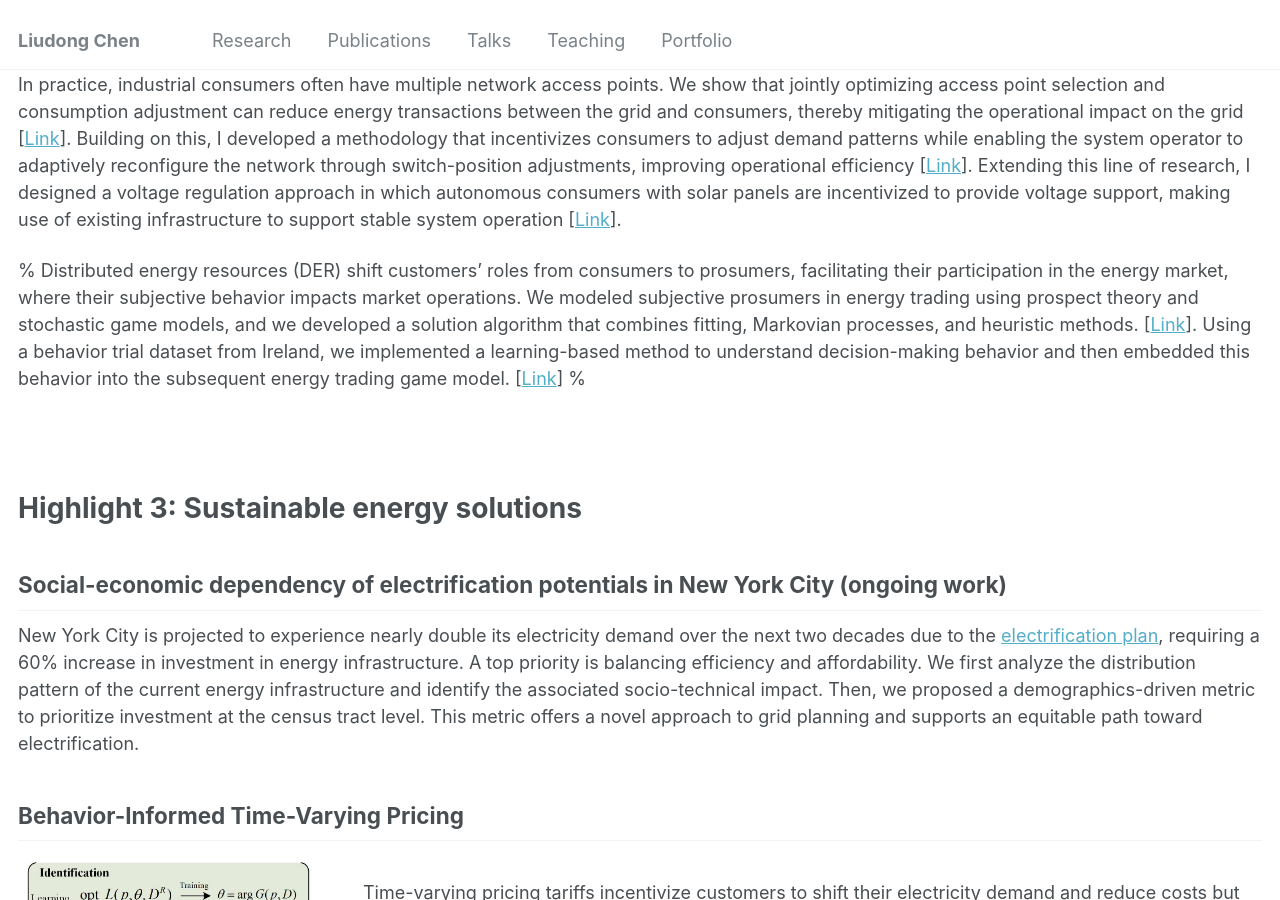
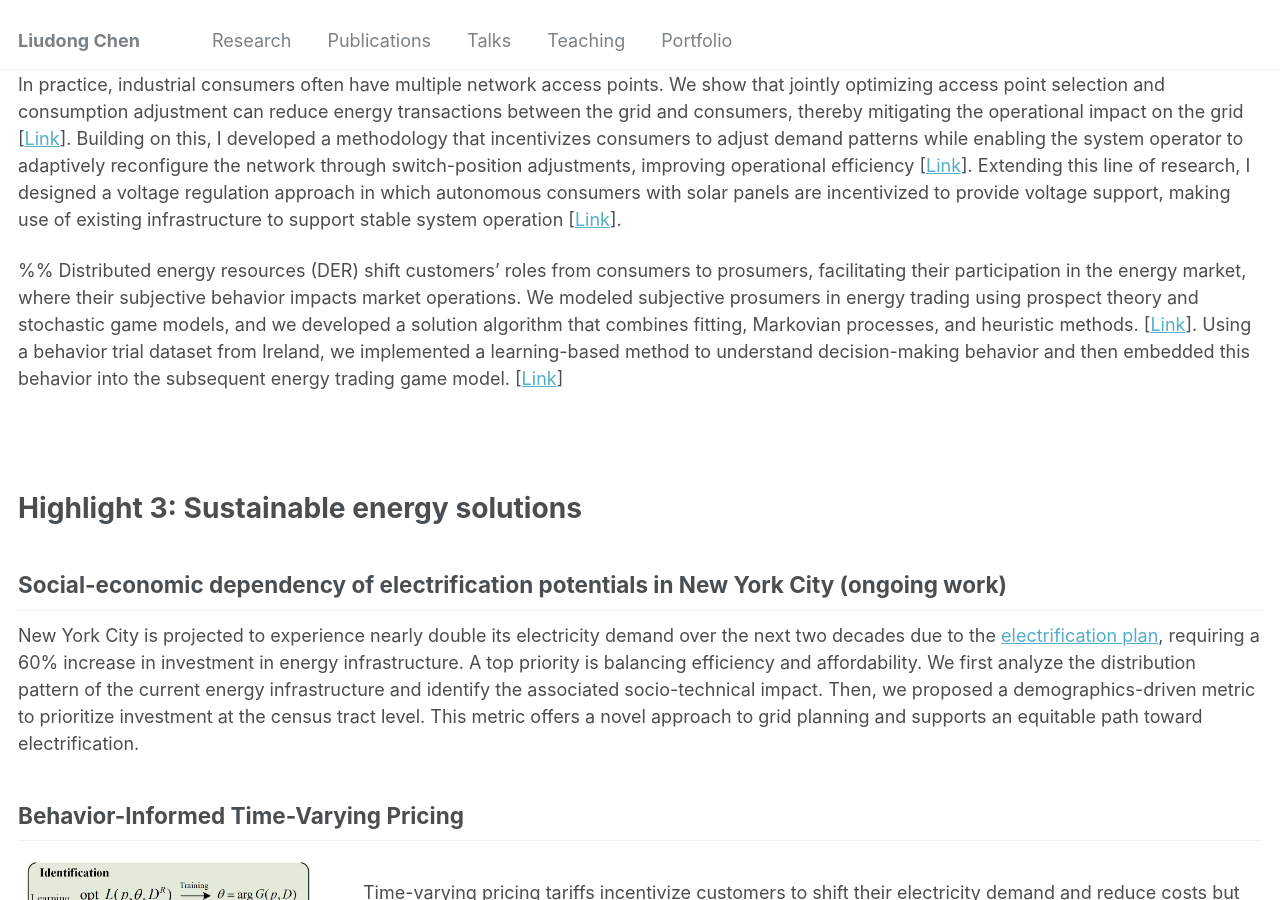
Before and after one commit to liudong-chen/liudong-chen.github.io, a Jekyll site: the page built from _pages/research.md, in a window 1280 px wide and 900 px high, scrolled down 1368 px. Built offline with Jekyll 4.4.1, drawn with Linux system fonts in a browser that asks for light colours.

```diff
--- a/_pages/research.md
+++ b/_pages/research.md
@@ -39,9 +39,9 @@ Heterogeneity interacts with uncertainty, shaping consumer behavior away from re
 Coincident peak (CP) demand charges customers based on their individual demand at the system's overall peak time. We proposed a novel game-based framework to analyze the CP shaving problem, developing a theoretical model to examine the impact of strategic customer behavior on system efficiency. The game structure exhibits different characteristics depending on the extent to which customers can shift their demand. We derived analytical Nash equilibrium solutions and analyzed the efficiency loss by comparing it to a standardized centralized peak-sharing model. [[Link](https://arxiv.org/abs/2501.02792)]
 
 ## Interdependence between network structure and strategic consumers
-In practice, industrial consumers often have multiple network access points. We show that jointly optimizing access point selection and consumption adjustment can reduce energy transactions between the grid and consumers, thereby mitigating the operational impact on the grid [[Link](../assets/Multiple_Sharing_Region.pdf)]. Building on this, I developed a methodology that incentivizes consumers to adjust demand patterns while enabling the system operator to adaptively reconfigure the network through switch-position adjustments, improving operational efficiency [[Link](../assets/Dynamic_network_structures .pdf)]. Extending this line of research, I designed a voltage regulation approach in which autonomous consumers with solar panels are incentivized to provide voltage support, making use of existing infrastructure to support stable system operation [[Link](../assets/Voltage_Regulation.pdf)].
+In practice, industrial consumers often have multiple network access points. We show that jointly optimizing access point selection and consumption adjustment can reduce energy transactions between the grid and consumers, thereby mitigating the operational impact on the grid [[Link](../assets/Multiple_Sharing_Region.pdf)]. Building on this, I developed a methodology that incentivizes consumers to adjust demand patterns while enabling the system operator to adaptively reconfigure the network through switch-position adjustments, improving operational efficiency [[Link](../assets/Dynamic_network_structures.pdf)]. Extending this line of research, I designed a voltage regulation approach in which autonomous consumers with solar panels are incentivized to provide voltage support, making use of existing infrastructure to support stable system operation [[Link](../assets/Voltage_Regulation.pdf)].
 
-% Distributed energy resources (DER) shift customers' roles from consumers to prosumers, facilitating their participation in the energy market, where their subjective behavior impacts market operations. We modeled subjective prosumers in energy trading using prospect theory and stochastic game models, and we developed a solution algorithm that combines fitting, Markovian processes, and heuristic methods. [[Link](../assets/Social_Attributes.pdf)]. Using a behavior trial dataset from Ireland, we implemented a learning-based method to understand decision-making behavior and then embedded this behavior into the subsequent energy trading game model. [[Link](../assets/Data-Driven_Stochastic_Game.pdf)] %
+%% Distributed energy resources (DER) shift customers' roles from consumers to prosumers, facilitating their participation in the energy market, where their subjective behavior impacts market operations. We modeled subjective prosumers in energy trading using prospect theory and stochastic game models, and we developed a solution algorithm that combines fitting, Markovian processes, and heuristic methods. [[Link](../assets/Social_Attributes.pdf)]. Using a behavior trial dataset from Ireland, we implemented a learning-based method to understand decision-making behavior and then embedded this behavior into the subsequent energy trading game model. [[Link](../assets/Data-Driven_Stochastic_Game.pdf)]
 <br />
 
 
```
